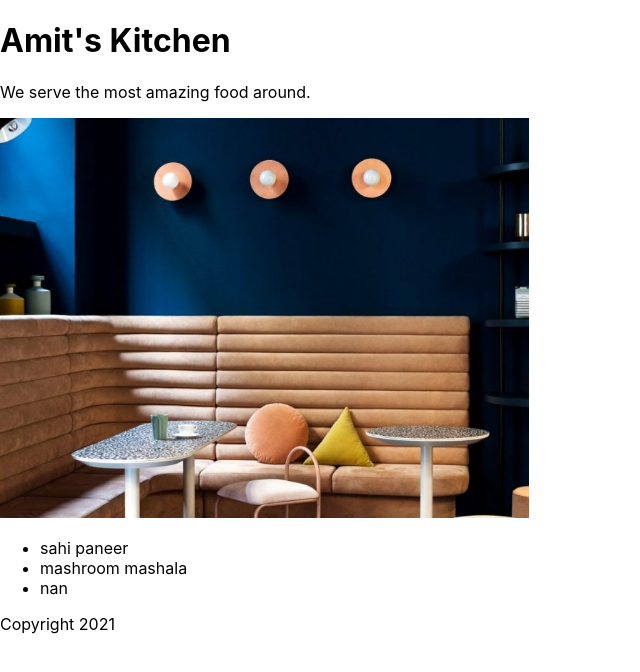
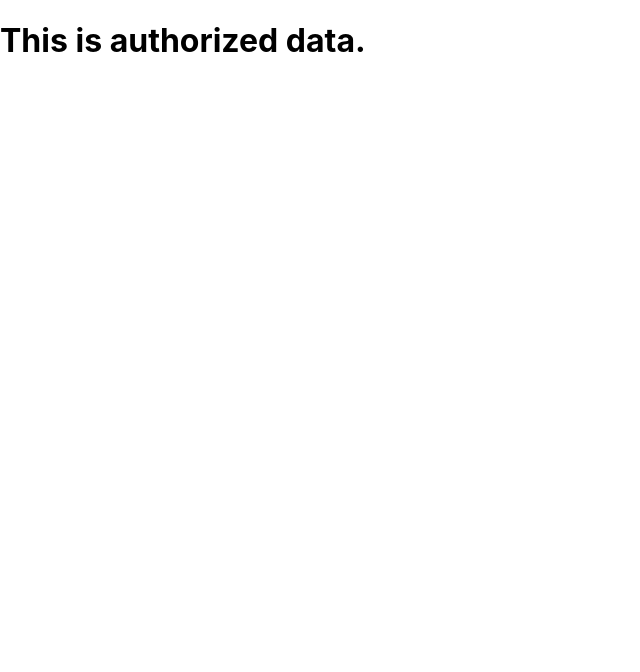
Before and after one commit to prakash-amit/react-essentials, a React (Create React App) app: page / in a window 1280 px wide. Shown: the top 672 px of the page, without its empty margins (0-640 px from the left). Built offline with nearby package versions, Linux system fonts and the light colour scheme.

Commit message:
addding components conditionally

```diff
--- a/src/App.js
+++ b/src/App.js
@@ -1,52 +1,22 @@
 import './App.css';
-import restaurant from './restaurant.jpg'
 
-function Header(props) {
+function AuthorizedComponent() {
   return (
-    <header>
-    <h1>{props.name}'s Kitchen</h1>
-    </header>
+    <h1>This is authorized data.</h1>
   );
 }
 
-function Main(props) {
+function RegularComponent() {
   return (
-    <section>
-    <p>We serve the most {props.adjective} food around.</p>
-    <img src = {restaurant} height = {400} alt = "restaurant table" />
-    <ul>
-      {
-        props.dishes.map( dish =>
-          (<li key = {dish.id}>{dish.title}</li>)
-        )
-      }
-    </ul>
-    </section>
-  );
-}
-
-const dishes = ["sahi paneer","mashroom mashala","nan"];
-
-const dishObjests = dishes.map(
-  (dish, i) => { return {id : i, title : dish} }
-);
-
-
-function Footer(props) {
-  return (
-    <footer>
-    <p>Copyright {props.year}</p>
-    </footer>
+    <h1>This is regular data.</h1>
   );
 }
 
 //a component using method
-function App() {
+function App(props) {
   return (
     <>
-      <Header name = "Amit"/>
-      <Main adjective = "amazing" dishes = {dishObjests}/>
-      <Footer year = {new Date().getFullYear()}/>
+    {props.authorized ? <AuthorizedComponent /> : <RegularComponent />}
     </>
   );
 }
--- a/src/index.js
+++ b/src/index.js
@@ -4,6 +4,6 @@ import './index.css';
 import App from './App';
 
 ReactDOM.render(
-  <App />,
+  <App authorized={true}/>,
   document.getElementById('root')
 );
```
